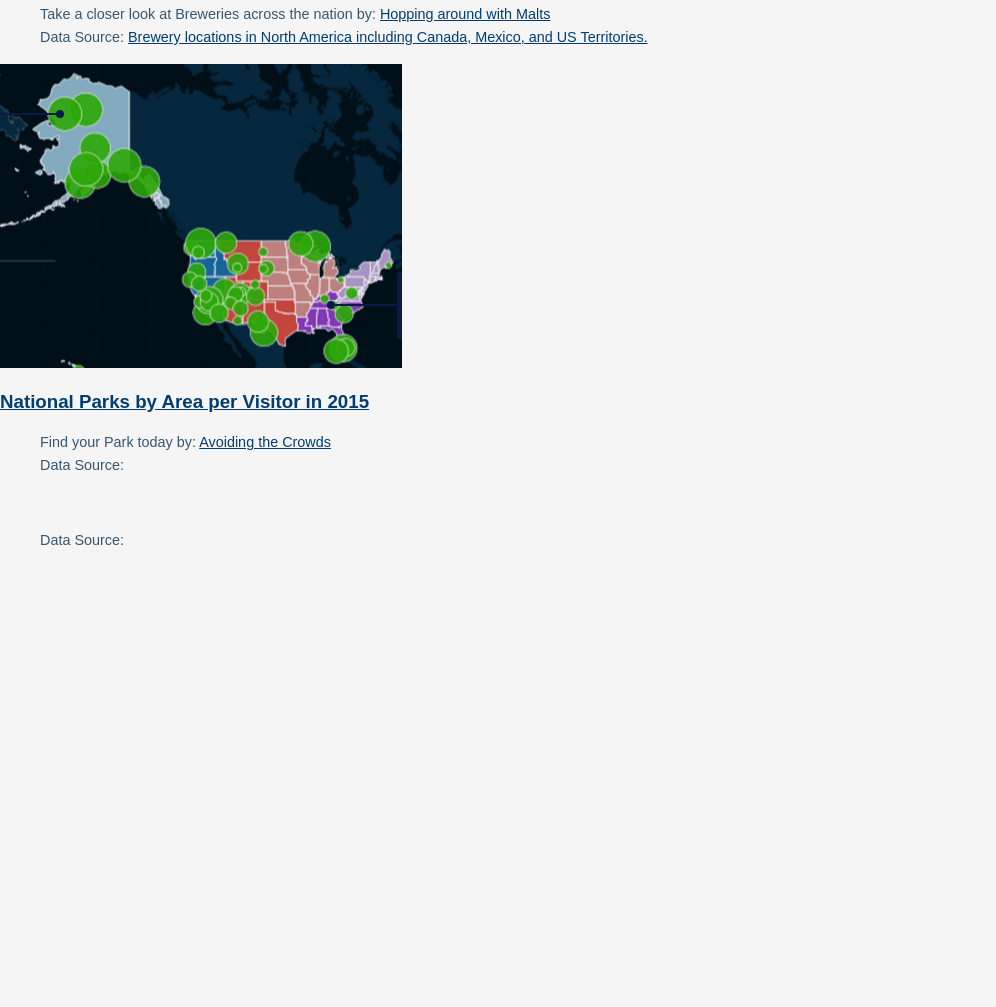
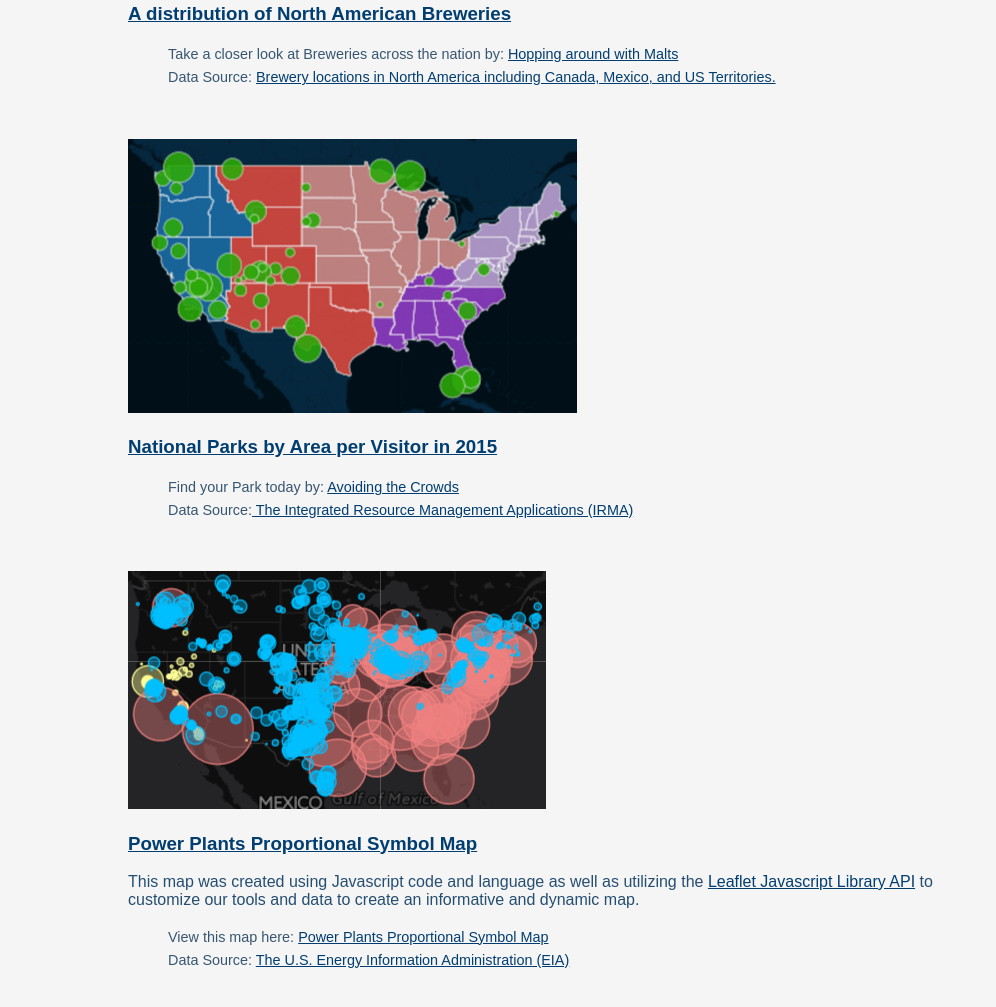
Before and after one commit to jwndavis/jwndavis.github.io, a plain HTML site: page index.html in a window 1280 px wide. Shown: the part 555-1562 px from the top of the page, without its empty margins (0-996 px from the left). Before the commit the page ends 1121 px from the top, so only its background shows below. Drawn offline with nearby package versions, Linux system fonts and the light colour scheme; a web font is replaced by a local one.

Commit message:
add images

```diff
--- a/index.html
+++ b/index.html
@@ -40,8 +40,9 @@ h3 {
         color: #003d71
     }
     p {
-        font-size: .9em;
-        color: #375671;
+        font-size: 1em;
+        color: #254e71;
+        width: 80%;
     }
     ul {
         list-style-type: none;
@@ -52,7 +53,25 @@ h3 {
     a, a:visited {
         color: #003d71;
     }
-/* CSS style rules go here! */
+.project {
+    width: 80%;
+    min-width: 800px;
+    height: 100%;
+    margin: 35px auto;
+}
+.project:after{
+    content: "";
+    display: table;
+    clear: both;
+}
+.project-image {
+    width: 388px;
+    height: 240px;
+    background: white;
+    float: left;
+    margin-right: 20px;
+    border: 2px solid #dddddd;
+}
 
 </style>
 </head>
@@ -62,7 +81,7 @@ h3 {
     <h1>MAP672: Programming for Web Mapping</h1>
     <h2>Web Cartography at the University of Kentucky</h2>
 
-    <p>Hello World! I’m going to be a portfolio page.</p>
+    <p>Portfolio of mapping projects created using various tools, applications, and software programs</p>
 </header>
 
     <section class = "project">
@@ -76,25 +95,25 @@ h3 {
     </ul>
 </section>
 
-    <section>
-    <a target = '_blank' href="https://jwndavis.carto.com/viz/0bbf7ea6-7c5b-11e6-a1cc-0e3ff518bd15/public_map"><img src="images/NationalParks.PNG" alt="US National Parks"/></a>
+    <section class = "project">
+    <a target = '_blank' href="https://jwndavis.carto.com/viz/0bbf7ea6-7c5b-11e6-a1cc-0e3ff518bd15/public_map"><img src="images/NationalParks2.PNG" alt="US National Parks"/></a>
     <h3><a target = '_blank' href="https://jwndavis.carto.com/viz/0bbf7ea6-7c5b-11e6-a1cc-0e3ff518bd15/public_map">National Parks by Area per Visitor in 2015</a></h3>
     <p></p>
     <p></p>
     <ul>
         <li>Find your Park today by: <a href="https://jwndavis.carto.com/viz/0bbf7ea6-7c5b-11e6-a1cc-0e3ff518bd15/public_map">Avoiding the Crowds</a></li>
-        <li>Data Source: <a href=""></a></li>
+        <li>Data Source:<a href="https://irma.nps.gov/Portal/"> The Integrated Resource Management Applications (IRMA)</a></li>
     </ul>
 </section>
 
-    <section>
-    <a target = '_blank' href="#"><img src="images/" alt=""/></a>
-    <h3></h3>
-    <p></p>
+    <section class = "project">
+    <a target = '_blank' href="#"><img src="images/PowerPlants2.PNG" alt="Power Plants Proportional Symbol Map"/></a>
+    <h3><a target = '_blank' href="#">Power Plants Proportional Symbol Map</a></h3>
+    <p>This map was created using Javascript code and language as well as utilizing the <a href="http://leafletjs.com/reference-1.0.2.html">Leaflet Javascript Library API</a> to customize our tools and data to create an informative and dynamic map.</p>
     <p></p>
     <ul>
-        <li><a href="maps/"></a></li>
-        <li>Data Source: <a href=""></a></li>
+        <li>View this map here: <a target = '_blank' href="#">Power Plants Proportional Symbol Map</a></li>
+        <li>Data Source: <a target = '_blank' href="http://www.eia.gov/electricity/data/eia923/">The U.S. Energy Information Administration (EIA)</a></li>
     </ul>
 </section>
 
```
Also changed, not shown: images/NationalParks2.PNG (added), images/PowerPlants.PNG (added), images/PowerPlants2.PNG (added).
